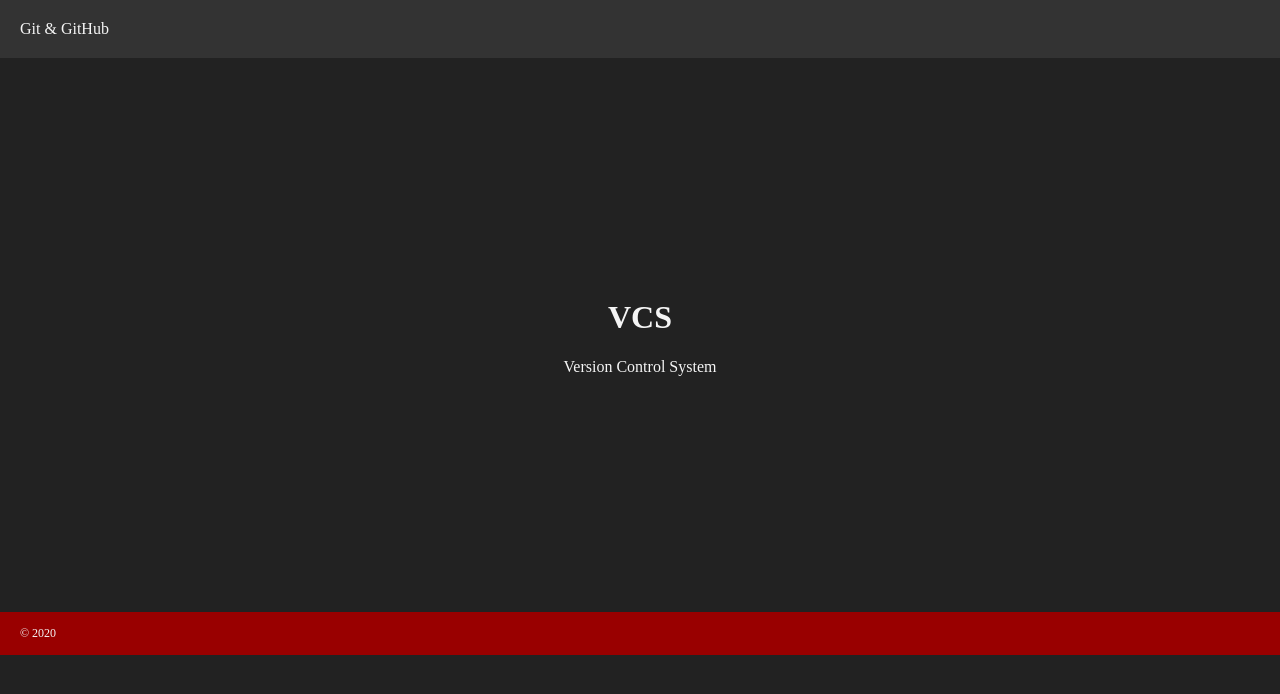
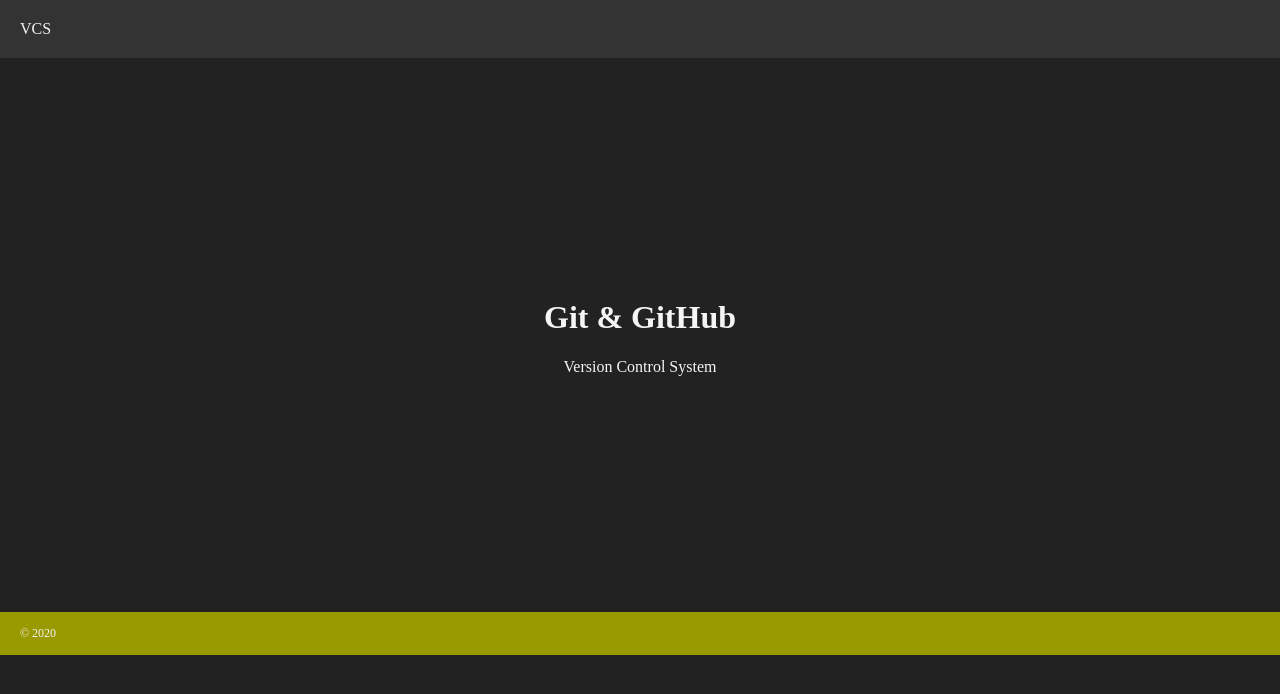
Before and after one commit to nerdyeye/git_tuts, a plain HTML site: page index.html in a window 1280 px wide. Shown: the top 694 px of the page. Drawn offline with Linux system fonts and the light colour scheme.

Commit message:
changed footer color

```diff
--- a/index.html
+++ b/index.html
@@ -6,11 +6,11 @@
 
     <body>
         <div class="header">
-            <span>Git & GitHub</span>
+            <span>VCS</span>
         </div>
 
         <div class="content">
-            <h1>VCS</h1>
+            <h1>Git & GitHub</h1>
             <p>Version Control System</p>
         </div>
 
--- a/style.css
+++ b/style.css
@@ -19,7 +19,7 @@ body{
 
 .footer{
     width: 100%;
-    background: #990000;
+    background: #990;
     padding: 2px 20px 2px 20px;
     font-size: 12px;
 }
```
